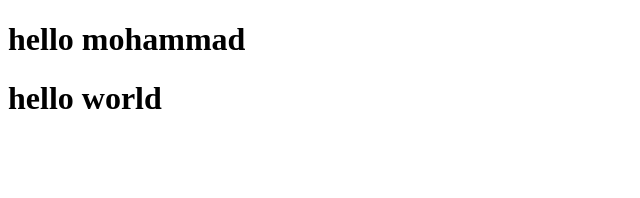
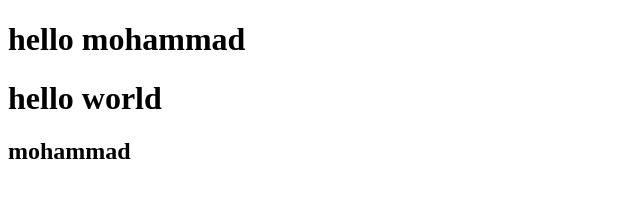
Before and after one commit to mdalsh/prog-x, a plain HTML site: page index.html in a window 1280 px wide. Shown: the whole page, without its empty margins (0-640 px from the left). Drawn offline with Linux system fonts and the light colour scheme.

Commit message:
aded and changing to work folder

```diff
--- a/index.html
+++ b/index.html
@@ -1,3 +1,4 @@
 <!DOCTYPE html>
 <h1>hello mohammad</h1>
 <h1>hello world</h1>
+<h2>mohammad</h2>
```
Also changed, not shown: in3.html (added).
